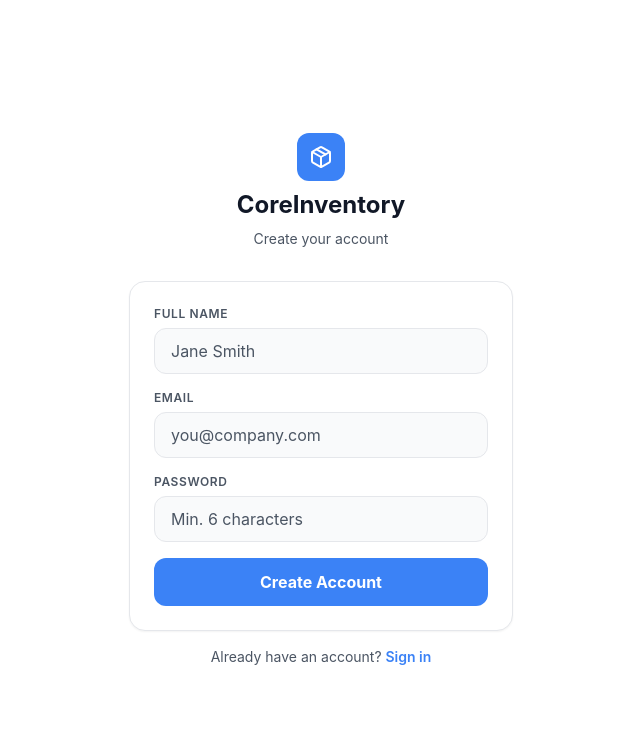
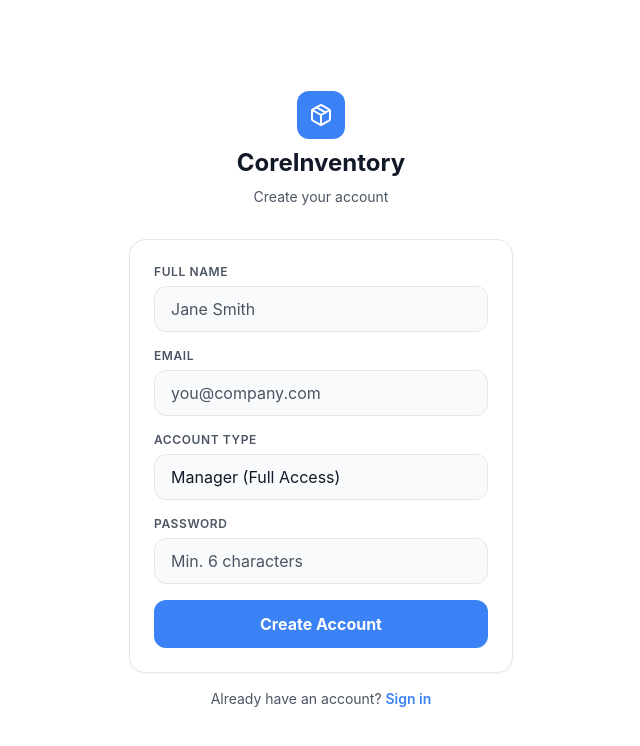
Before and after one commit to poojanparekh-26/Odoo-Indus-Hackathon-2026, a Next.js app: page /signup in a window 1280 px wide. Shown: the top 746 px of the page, without its empty margins (319-959 px from the left). Built offline with nearby package versions, Linux system fonts and the light colour scheme.

Commit message:
fix: add role selector to signup and fix withRole to fetch from database

```diff
--- a/app/(auth)/login/page.tsx
+++ b/app/(auth)/login/page.tsx
@@ -95,6 +95,12 @@ export default function LoginPage() {
           >
             {loading ? <><Loader2 className="h-4 w-4 animate-spin" /> Signing in...</> : 'Sign In'}
           </button>
+
+          <div className="text-center pt-2">
+            <p className="text-[11px] text-[var(--text-secondary)] italic">
+              Demo: admin@coreinventory.com / admin123 (Manager)
+            </p>
+          </div>
         </form>
 
         <p className="mt-4 text-center text-sm text-[var(--text-secondary)]">
--- a/app/(auth)/signup/page.tsx
+++ b/app/(auth)/signup/page.tsx
@@ -12,6 +12,7 @@ export default function SignupPage() {
   const [password, setPassword] = useState('');
   const [error, setError] = useState('');
   const [loading, setLoading] = useState(false);
+  const [role, setRole] = useState('manager');
 
   const handleSubmit = async (e: React.FormEvent) => {
     e.preventDefault();
@@ -22,7 +23,7 @@ export default function SignupPage() {
       const res = await fetch('/api/auth/signup', {
         method: 'POST',
         headers: { 'Content-Type': 'application/json' },
-        body: JSON.stringify({ name, email, password }),
+        body: JSON.stringify({ name, email, password, role }),
       });
 
       const data = await res.json();
@@ -95,6 +96,21 @@ export default function SignupPage() {
           </div>
 
           <div className="flex flex-col gap-1.5">
+            <label htmlFor="role" className="text-xs font-semibold text-[var(--text-secondary)] uppercase tracking-wider">
+              Account Type
+            </label>
+            <select
+              id="role"
+              value={role}
+              onChange={e => setRole(e.target.value)}
+              className="w-full bg-[var(--bg-secondary)] border border-[var(--border)] rounded-xl px-4 py-2.5 text-[var(--text-primary)] focus:outline-none focus:ring-2 focus:ring-[var(--brand-primary)] appearance-none"
+            >
+              <option value="manager">Manager (Full Access)</option>
+              <option value="staff">Staff (View Only)</option>
+            </select>
+          </div>
+
+          <div className="flex flex-col gap-1.5">
             <label htmlFor="password" className="text-xs font-semibold text-[var(--text-secondary)] uppercase tracking-wider">
               Password
             </label>
--- a/app/api/auth/signup/route.ts
+++ b/app/api/auth/signup/route.ts
@@ -40,6 +40,8 @@ export async function POST(req: NextRequest) {
       );
     }
 
+    const validRole = role === "manager" ? "manager" : "staff";
+
     const existing = await prisma.user.findUnique({ where: { email } });
     if (existing) {
       return NextResponse.json(
@@ -55,7 +57,7 @@ export async function POST(req: NextRequest) {
         email,
         passwordHash,
         name,
-        role: role ?? "staff",
+        role: validRole,
       },
     });
 
--- a/lib/auth.ts
+++ b/lib/auth.ts
@@ -52,6 +52,7 @@ export const authOptions: AuthOptions = {
       if (user) {
         token.id = user.id;
         token.role = (user as any).role;
+        token.email = user.email;
       }
       return token;
     },
@@ -59,6 +60,7 @@ export const authOptions: AuthOptions = {
       if (session.user) {
         (session.user as any).id = token.id;
         (session.user as any).role = token.role;
+        session.user.email = token.email as string;
       }
       return session;
     },
--- a/lib/auth/withRole.ts
+++ b/lib/auth/withRole.ts
@@ -3,38 +3,23 @@ import { getServerSession } from "next-auth/next";
 import { authOptions } from "@/lib/auth";
 import prisma from "@/lib/prisma";
 
-export type RoleHandler = (
-  req: NextRequest,
-  context: { params: any }
-) => Promise<NextResponse>;
-
-/**
- * withRole - Wraps an API route handler to enforce role-based access.
- * @param roles Array of allowed roles (e.g., ["manager"])
- * @param handler The original route handler
- */
-export function withRole(roles: string[], handler: RoleHandler) {
-  return async (req: NextRequest, context: { params: any }) => {
+export function withRole(allowedRoles: string[], handler: Function) {
+  return async function(req: NextRequest, context: any) {
     const session = await getServerSession(authOptions);
 
     if (!session || !session.user?.email) {
       return NextResponse.json({ error: "Unauthorized" }, { status: 401 });
     }
 
-    let userRole = (session.user as { role?: string }).role;
+    // Always fetch role fresh from database — never trust token cache
+    const user = await prisma.user.findUnique({
+      where: { email: session.user.email },
+      select: { role: true }
+    });
 
-    // Fallback: If role is not in the session token, fetch it directly from the database
-    if (!userRole) {
-      const dbUser = await prisma.user.findUnique({
-        where: { email: session.user.email },
-        select: { role: true },
-      });
-      userRole = dbUser?.role;
-    }
-
-    if (!userRole || !roles.includes(userRole)) {
+    if (!user || !allowedRoles.includes(user.role)) {
       return NextResponse.json(
-        { error: `Forbidden: ${roles.join(" or ")} access required` },
+        { error: "Forbidden: manager access required" },
         { status: 403 }
       );
     }
```
Also changed, not shown: 1 other file (tests, documents, lock files or other folders).
